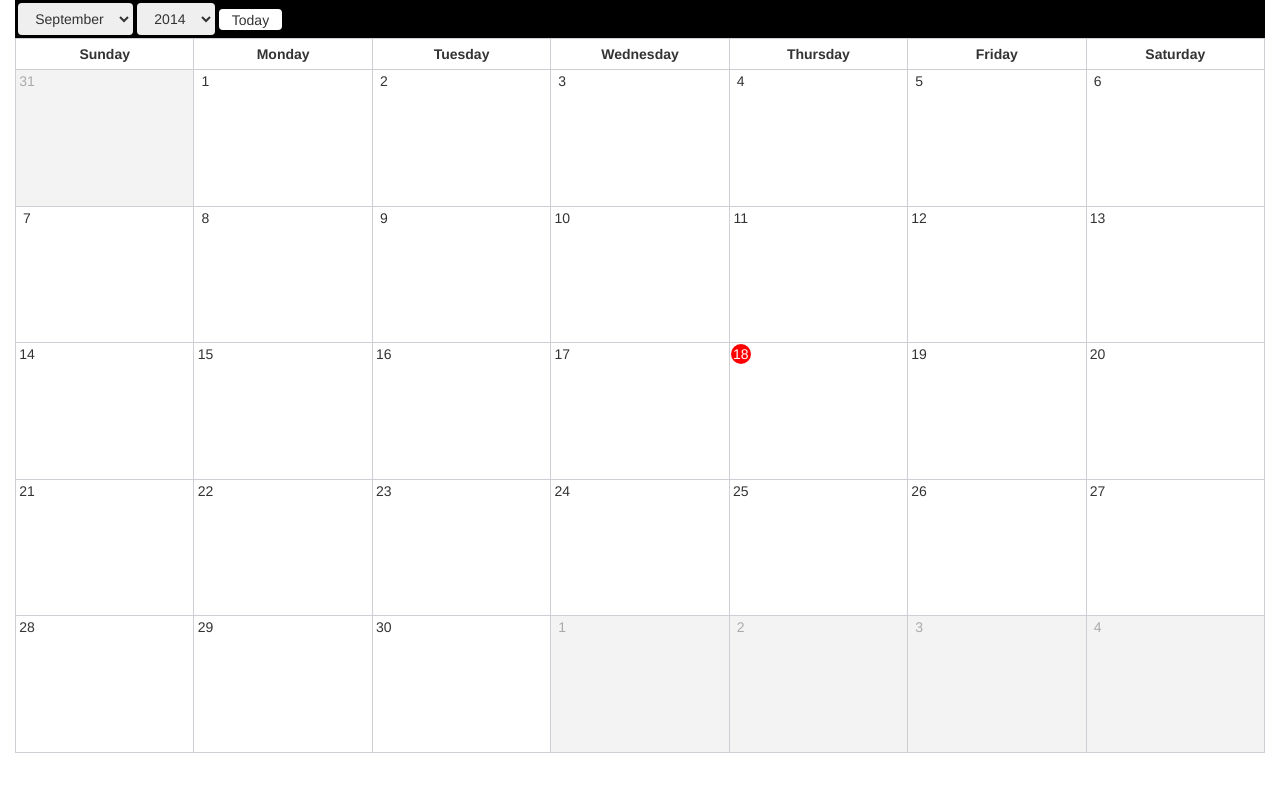
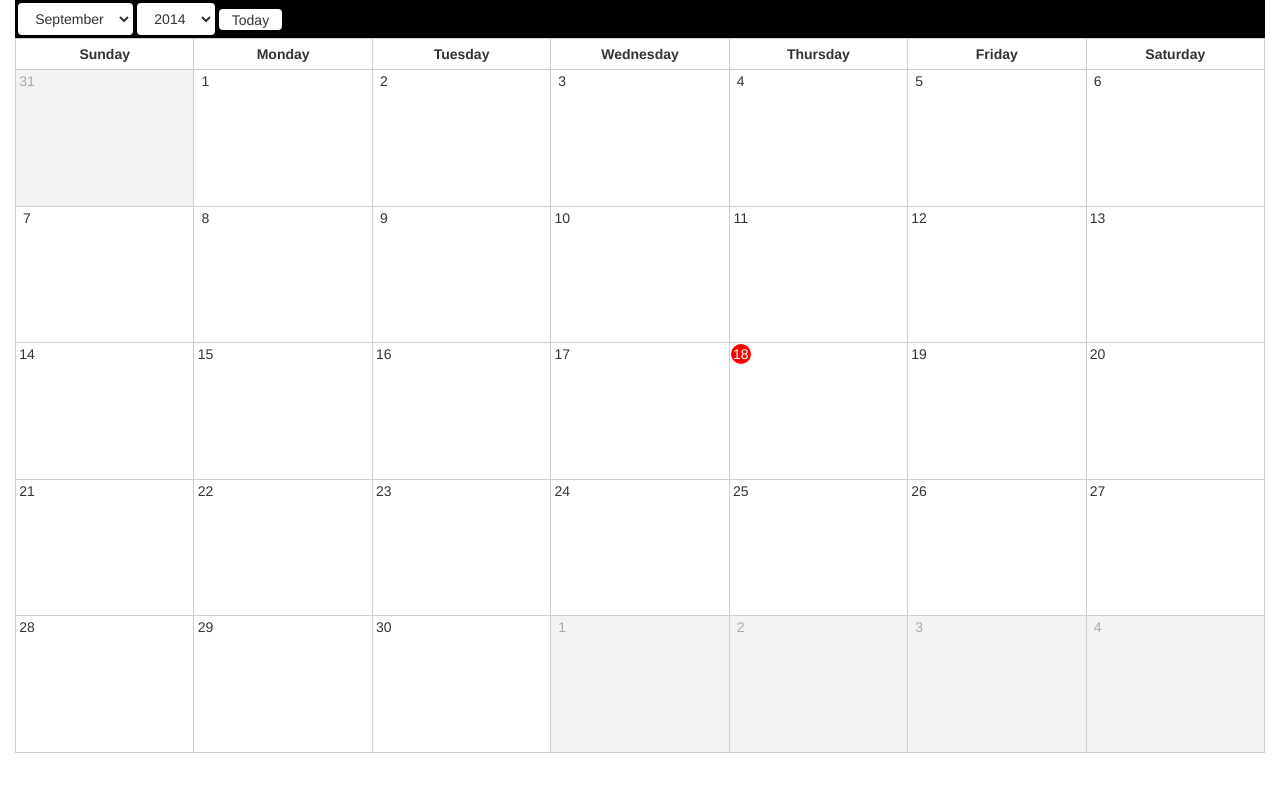
Before and after one commit to JohnNmiMa/CalendarDirectiveChallenge, a website: page app/index.html in a window 1280 px wide. Drawn offline with Linux system fonts and the light colour scheme.

Commit message:
Try to fix background on select element

```diff
--- a/app/main.css
+++ b/app/main.css
@@ -14,6 +14,8 @@
         max-height:100px;
     }
     select {
+        background-color: #fff !important;
+        background-image: none !important;
     }
         select:hover, select:focus {
             color:#f00 !important;
```
Also changed, not shown: app/index.html (+0 -1 lines).
